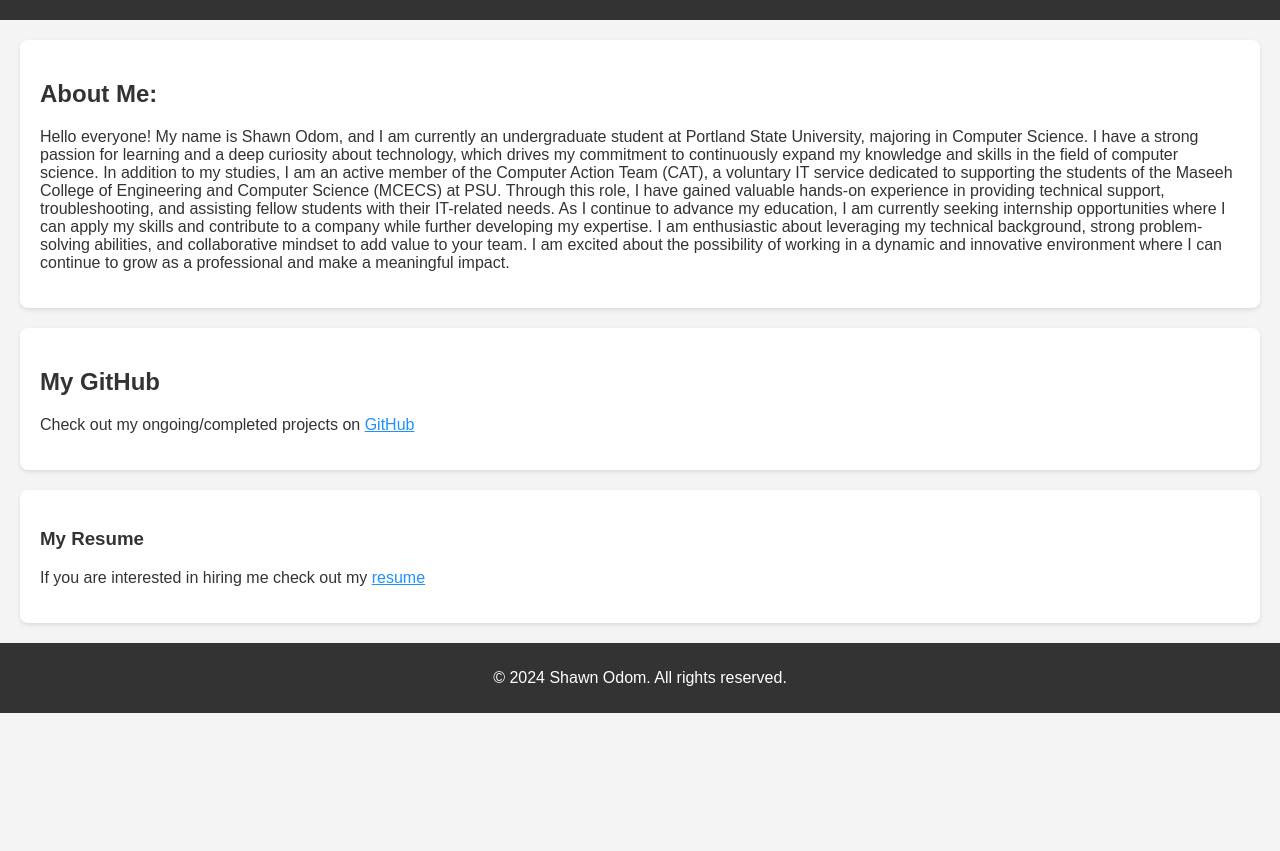
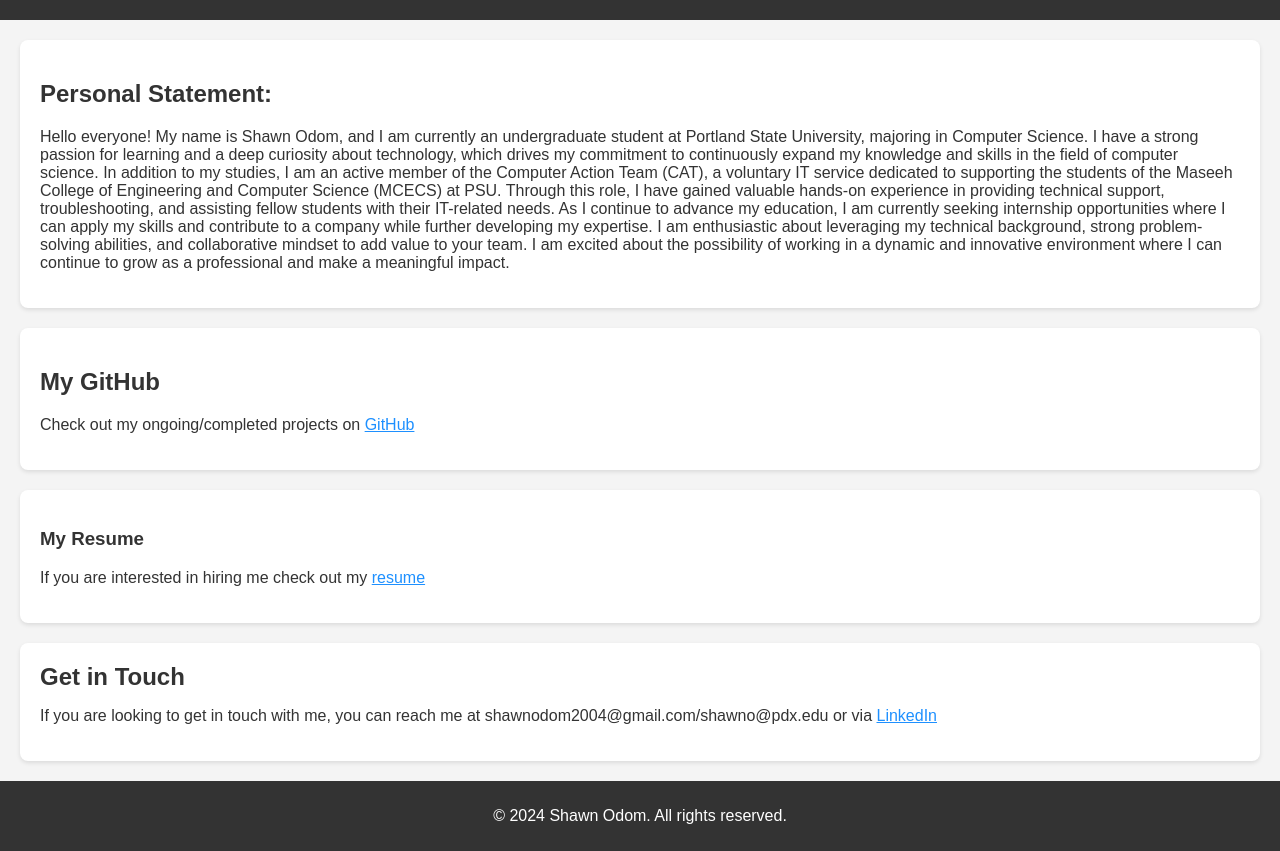
Before and after one commit to shawn-odom/portfolio-website, a plain HTML site: page index.html in a window 1280 px wide. Shown: the part 644-1495 px from the top of the page. Before the commit the page ends 1357 px from the top, so only its background shows below. Drawn offline with Linux system fonts and the light colour scheme.

Commit message:
Adding contact section

```diff
--- a/index.html
+++ b/index.html
@@ -15,7 +15,7 @@
 
         </header>
         <section id="about">
-            <h2>About Me:</h2>
+            <h2>Personal Statement:</h2>
             <p>Hello everyone! My name is Shawn Odom, and I am currently an undergraduate student at Portland State University, majoring in Computer Science.
                 I have a strong passion for learning and a deep curiosity about technology, which drives my commitment to continuously expand my knowledge and skills
                 in the field of computer science. In addition to my studies, I am an active member of the Computer Action Team (CAT), a voluntary
@@ -26,11 +26,16 @@
         </section>
         <section id = "github">
             <h2>My GitHub</h2>
-            <p> Check out my ongoing/completed projects on <a href = "https://github.com/shawn-odom" target ="_blank" >GitHub</a></p>
+            <p>Check out my ongoing/completed projects on <a href = "https://github.com/shawn-odom" target ="_blank" >GitHub</a></p>
         </section>
         <section id = "resume">
             <h3>My Resume</h3>
             <p> If you are interested in hiring me check out my <a href = "https://docs.google.com/document/d/1Lrgn_-Ljxh_hIMmBX8jg1wkoFdvc47Xo/edit" target = "_blank" >resume</a> </p>
+        </section>
+        <section id = "contact">
+            <h1>Get in Touch</h1>
+            <p>If you are looking to get in touch with me, you can reach me at shawnodom2004@gmail.com/shawno@pdx.edu
+                or via <a href = "https://www.linkedin.com/in/shawn-odom-80a68a32b/" target = "_blank" >LinkedIn</a></p>
         </section>
         <footer>
             <p>© 2024 Shawn Odom. All rights reserved.</p>
```
